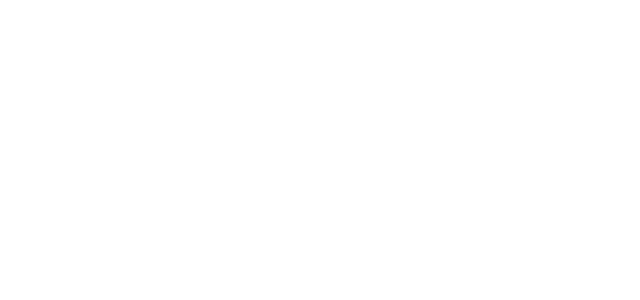
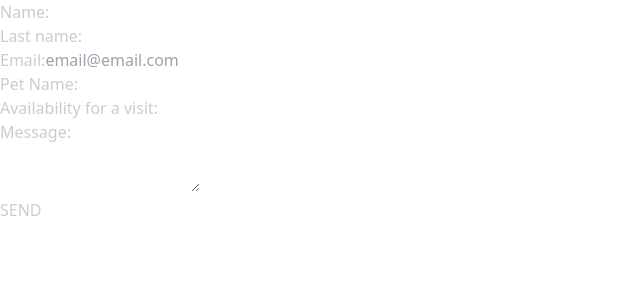
Before and after one commit to CandelaReynoso/Proyecto_Final_PetBook, a React (Vite) app in the folder client/: page /FormContact in a window 1280 px wide. Before the commit this address had no page. Shown: the top 300 px of the page, without its empty margins (0-640 px from the left). Built offline with nearby package versions, Linux system fonts and the light colour scheme.

Commit message:
creacion Form de contacto

```diff
--- a/client/src/App.jsx
+++ b/client/src/App.jsx
@@ -9,7 +9,7 @@ import Login from './COMPONENTS/LOGIN/Login';
 import Registration from './COMPONENTS/REGISTRATION/Registration';
 import About from './COMPONENTS/ABOUT/About'
 import FormAdoption from './COMPONENTS/FORMS/FormAdoption';
-
+import FormContact from './COMPONENTS/FORMS/FormContact'
 import './index.css'
 
 
@@ -29,6 +29,7 @@ function App() {
         <Route path="/register" element={<Registration />} />
         <Route path='/about' element={<About />} />
         <Route path="/FormAdoption" element={<FormAdoption />} />
+        <Route path="/FormContact" element={<FormContact/>} />
 
       </Routes>
     </div>
--- /dev/null
+++ b/client/src/COMPONENTS/FORMS/FormContact.jsx
@@ -0,0 +1,138 @@
+//form con captcha.
+import React, {useState} from "react";
+import {Formik,Form,Field,ErrorMessage} from 'formik';
+
+
+
+const FormContact = () => {
+    const[formSubmit, setFormSubmit] = useState(false);
+
+    return (
+        <>
+        <Formik
+        initialValues={{
+            name: '',
+            lastname : '',
+            email:'',
+            petname: '',
+            availability: ''
+        }}
+        validate={(valores) => {
+            let errores ={}
+            //validacion para el nombre
+            if(!valores.name){
+              errores.name ='Please, enter your name!'
+            } else if (!/^[a-zA-ZÀ-ÿ\s]{1,40}$/.test(valores.name)){ // 4 a 16 digitos y solo numeros, letras y guion _
+              errores.name = 'Name can only contain letters and spaces.'
+            }
+            //validacion para el apellido
+            if(!valores.lastname){
+                errores.lastname ='Please, enter your Last name!'
+            } else if (!/^[a-zA-ZÀ-ÿ\s]{1,40}$/.test(valores.lastname)){ // 4 a 16 digitos y solo numeros, letras y guion _
+              errores.lastname = 'Last name can only contain letters and spaces.'
+            }
+
+            //validacion para el email
+            if(!valores.email){
+                errores.email ='Please, enter your email!'
+            } else if (!/^[a-zA-Z0-9_.+-]+@[a-zA-Z0-9-]+\.[a-zA-Z0-9-.]+$/.test(valores.email)){ // 4 a 16 digitos y solo numeros, letras y guion _
+              errores.email = 'Email can only contain letters,spaces and piriods.'
+            }
+
+            return errores;
+
+        }}
+        onSubmit={(valores, {resetForm}) => {
+            resetForm();
+            console.log('Form was send!');
+            setFormSubmit(true);
+            setTimeout(() => setFormSubmit(false), 4000) // para q desaparezca el mensaje en un tantos segundos.
+
+            // aqui hay que conectarse a la base de datos y enviar los valores.
+        }}
+        >
+
+            {( {errors}  ) => (
+         <Form className="form">
+            {console.log(errors)}
+         <div>
+             <label htmlFor="name">Name:</label>
+             <Field
+             type ="text"
+             id="name"
+             name="name"
+             placeholder = ""
+
+             />
+            <ErrorMessage name="name" component={()=> (
+                <div className="error">{errors.name}</div>
+            )}/>
+         </div>
+         <div>
+             <label htmlFor="lastname">Last name:</label>
+             <Field
+             type ="text"
+             id="lastname"
+             name="lastname"
+             placeholder = ""
+             />
+             <ErrorMessage name="lastname" component={()=> (
+              <div className="error">{errors.lastname}</div>
+            )}/>
+         </div>
+         <div>
+             <label htmlFor="email">Email:</label>
+             <Field
+             type ="email"
+             id="email"
+             name="email"
+             placeholder = "email@email.com"
+             />
+             <ErrorMessage name="email" component={()=> (
+              <div className="error">{errors.email}</div>
+            )}/>
+         </div>
+         <div>
+             <label htmlFor="pet">Pet Name:</label>
+             <Field
+             type ="text"
+             id="pet"
+             name="pet"
+             placeholder = ""
+             />
+             <ErrorMessage name="pet" component={()=> (
+                <div className="error">{errors.pet}</div>
+              )}/>
+         </div>
+         <div>
+             <label htmlFor="availability">Availability for a visit:</label>
+             <Field
+             type ="text"
+             id="availability"
+             name="availability"
+             placeholder = ""
+             />
+             <ErrorMessage name="availability" component={()=> (
+                <div className="error">{errors.availability}</div>
+              )}/>
+         </div>
+         <div>
+         <p>Message:</p>
+            <Field
+            name="message"
+            as="textarea"
+            pleaceholder="Leve you additional comments"
+            />
+         </div>
+         <button type ="submit">SEND</button>
+         { formSubmit && <p className="succes">Form was successfully submitted</p>}
+     </Form>
+            )}
+
+        </Formik>
+        </>
+
+    )
+}
+
+export default FormContact;
--- a/client/src/COMPONENTS/HEADER/Header.jsx
+++ b/client/src/COMPONENTS/HEADER/Header.jsx
@@ -30,6 +30,7 @@ export default function Header() {
           <a href="/donate" className="textoheader">DONATE</a>
           <a href="/store" className="textoheader">STORE</a>
           <a href="/AvaliblePetsAdoption" className="textoheader">ADOPT</a>
+          <a href="/FormContact" className="textoheader">CONTACT US</a>
 
 
           {/* <a className="textoheader">LOGIN</a>
```
